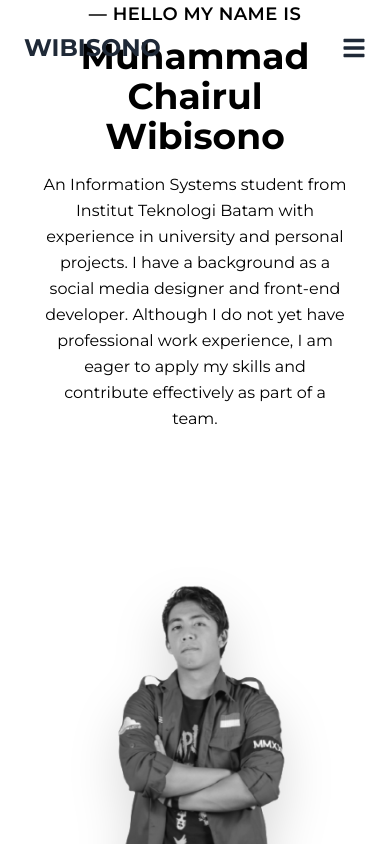
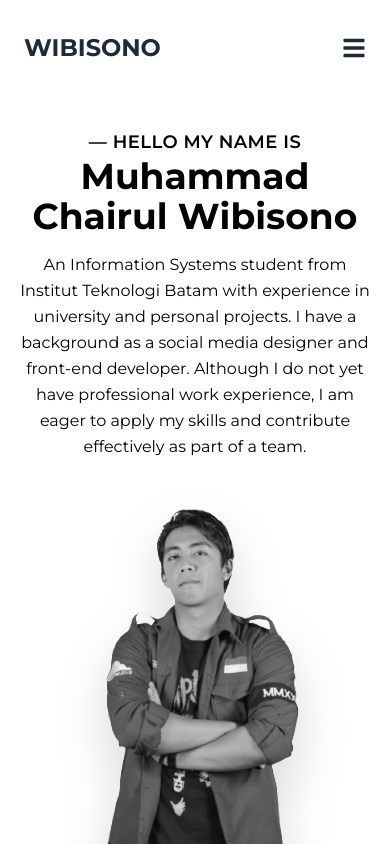
Before and after one commit to chairulaw/react-portofolio-website, a React (Vite) app: page / in a window 390 px wide. Shown: the top 844 px of the page. Built offline with nearby package versions, Linux system fonts and the light colour scheme.

Commit message:
fixed some responsive

```diff
--- a/src/component/Header.jsx
+++ b/src/component/Header.jsx
@@ -19,7 +19,7 @@ const Header = () => {
   };
 
   return (
-    <header className="fixed top-0 left-0 right-0 z-50   ">
+    <header className="fixed top-0 left-0 right-0 z-50 bg-white ">
       <nav className="flex items-center justify-between py-8 px-6 md:px-12 lg:px-20 xl:px-60">
         {/* LOGO */}
         <a
--- a/src/pages/Homepage.jsx
+++ b/src/pages/Homepage.jsx
@@ -104,14 +104,14 @@ const Homepage = () => {
   return (
     <div>
       {/* FIRST SECTION */}
-      <section id="home" className="flex items-center justify-center min-h-screen bg-white px-6">
+      <section id="home" className="flex items-center justify-center min-h-screen sm:-20">
         <div className="grid grid-cols-1 md:grid-cols-2 gap-10 max-w-5xl w-full">
           {/* Left Section - Text */}
-          <div className="flex flex-col justify-center text-center md:text-left">
+          <div className="flex flex-col justify-center text-center md:text-left pt-32">
             <p className="text-lg font-semibold tracking-wide text-black">
               — HELLO MY NAME IS
             </p>
-            <h1 className="text-4xl md:text-5xl font-bold text-black mt-2">
+            <h1 className="text-4xl md:text-5xl font-bold text-black ">
               Muhammad Chairul Wibisono
             </h1>
             <p className="mt-4 leading-relaxed text-black">
```
Also changed, not shown: src/assets/img/original.png.
